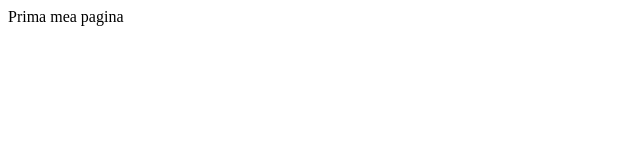
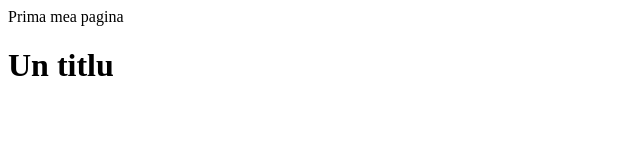
Before and after one commit to andreeaon/Web-Development, a plain HTML site: page index.html in a window 1280 px wide. Shown: the whole page, without its empty margins (0-640 px from the left). Drawn offline with Linux system fonts and the light colour scheme.

Commit message:
modificare 1

```diff
--- a/index.html
+++ b/index.html
@@ -5,5 +5,6 @@
     </head>
     <body>
             Prima mea pagina
+        <h1> Un titlu</h1>
     </body>
 </html>
```
